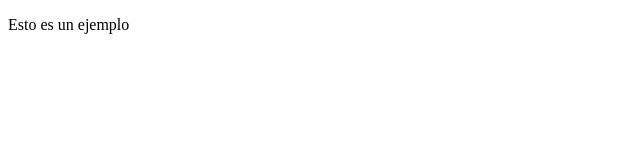
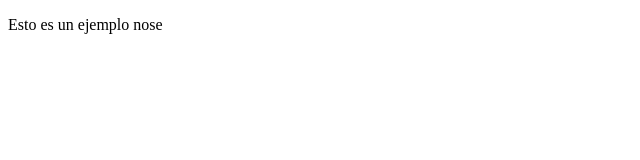
Before and after one commit to HernandezCarmonaLuisEmiliano/5IV8_LuisEmilianoHernandezCarmona_Aplicaciones_Moviles, a plain HTML site: page index.html in a window 1280 px wide. Shown: the full height of the page, 0-640 px from the left. Drawn offline with Linux system fonts and the light colour scheme.

Commit message:
Ver que se guarda

```diff
--- a/index.html
+++ b/index.html
@@ -6,6 +6,6 @@
     <title>Document</title>
 </head>
 <body>
-    <p>Esto es un ejemplo</p>
+    <p>Esto es un ejemplo nose</p>
 </body>
 </html>
```
